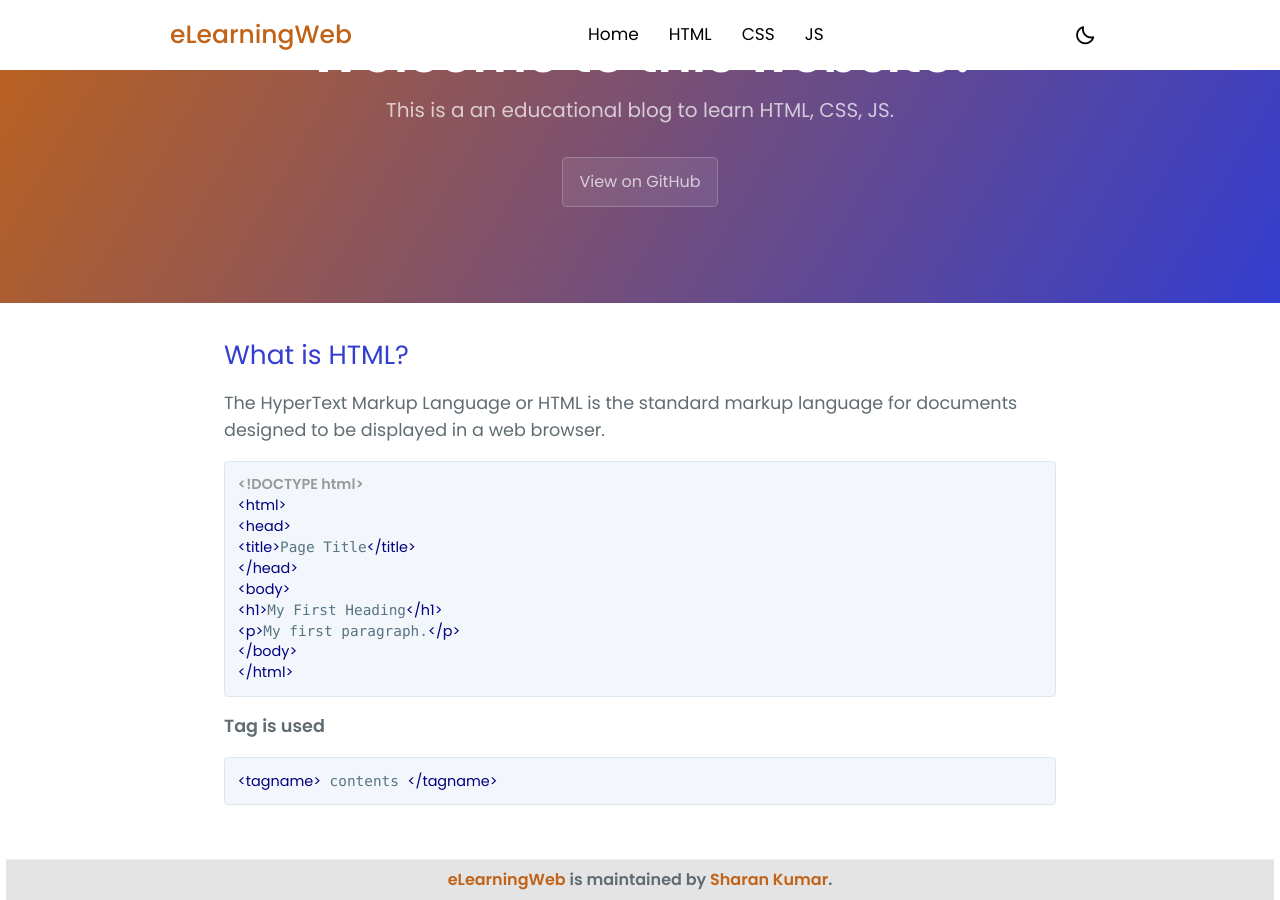
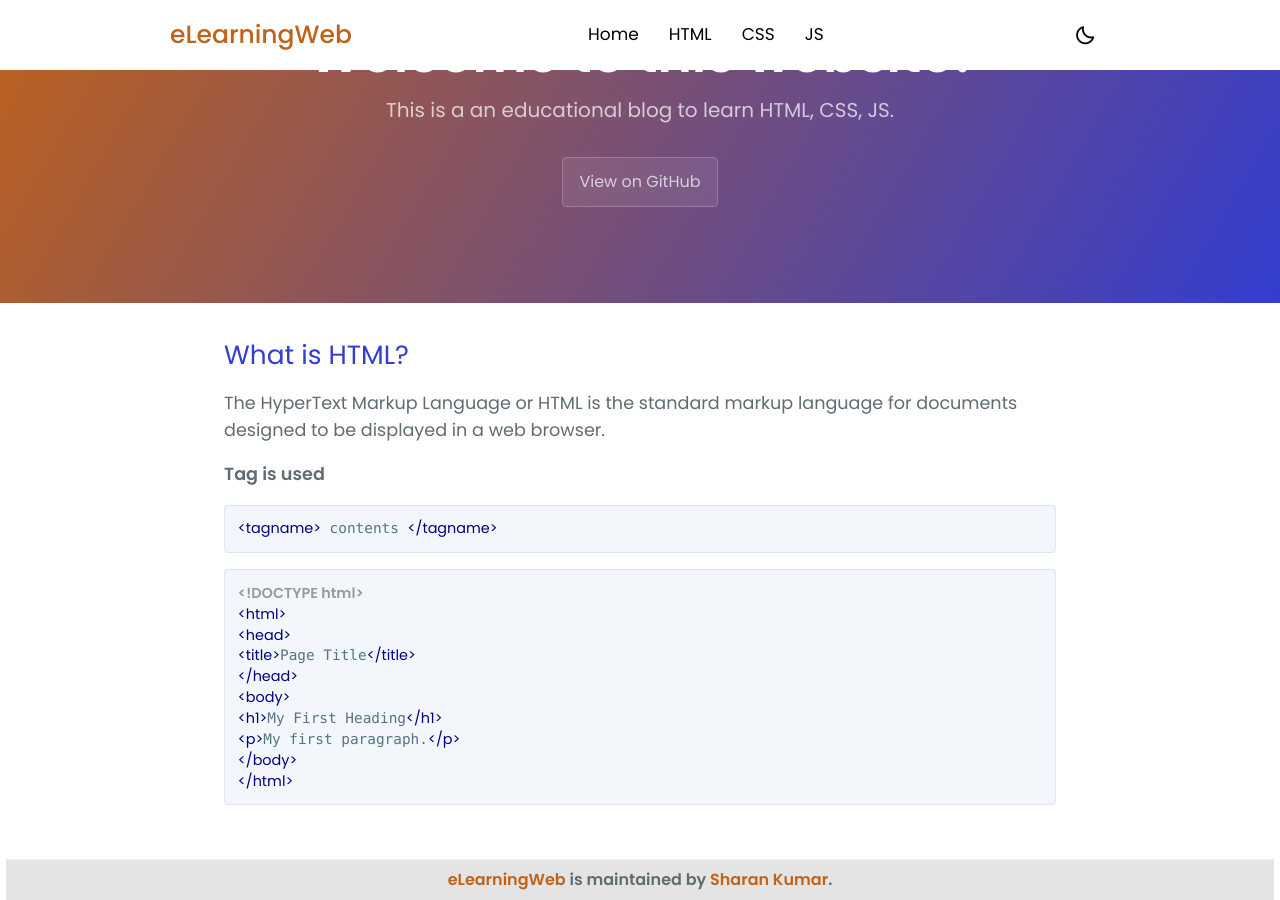
Before and after one commit to indian-sharan/webcode, a Jekyll site: the page built from about-html.md, in a window 1280 px wide and 900 px high, scrolled down 123 px. Built offline with Jekyll 4.4.1, drawn with Linux system fonts in a browser that asks for light colours; part of the change alters nothing that is shown.

Commit message:
Update about-html.md

````diff
--- a/about-html.md
+++ b/about-html.md
@@ -6,6 +6,11 @@ description: This is just another page
 
 ## What is HTML?
 The HyperText Markup Language or HTML is the standard markup language for documents designed to be displayed in a web browser.
+
+**Tag is used**
+```html
+<tagname> contents </tagname>
+```
 
 ```html
 <!DOCTYPE html>
@@ -19,8 +24,3 @@ The HyperText Markup Language or HTML is the standard markup language for docume
 </body>
 </html>
 ```
-
-**Tag is used**
-```html
-<tagname> contents </tagname>
-```
````
